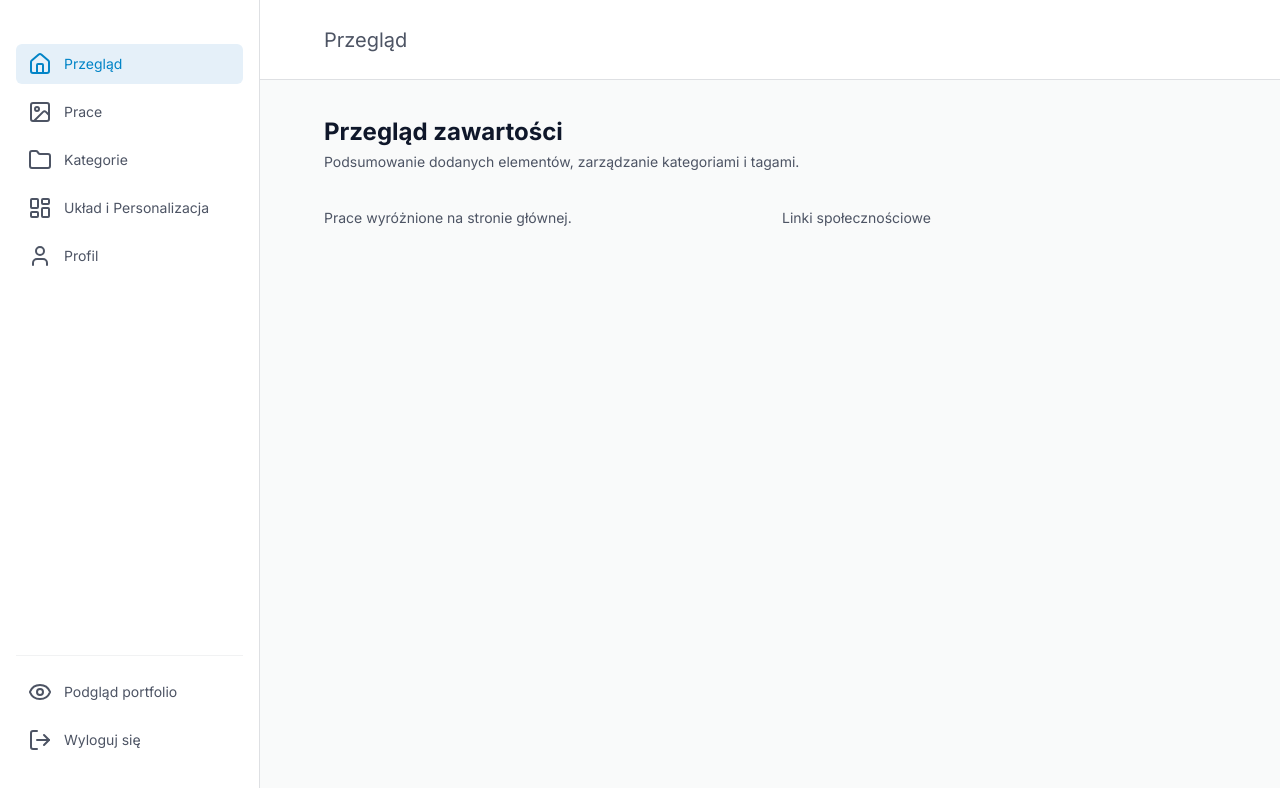
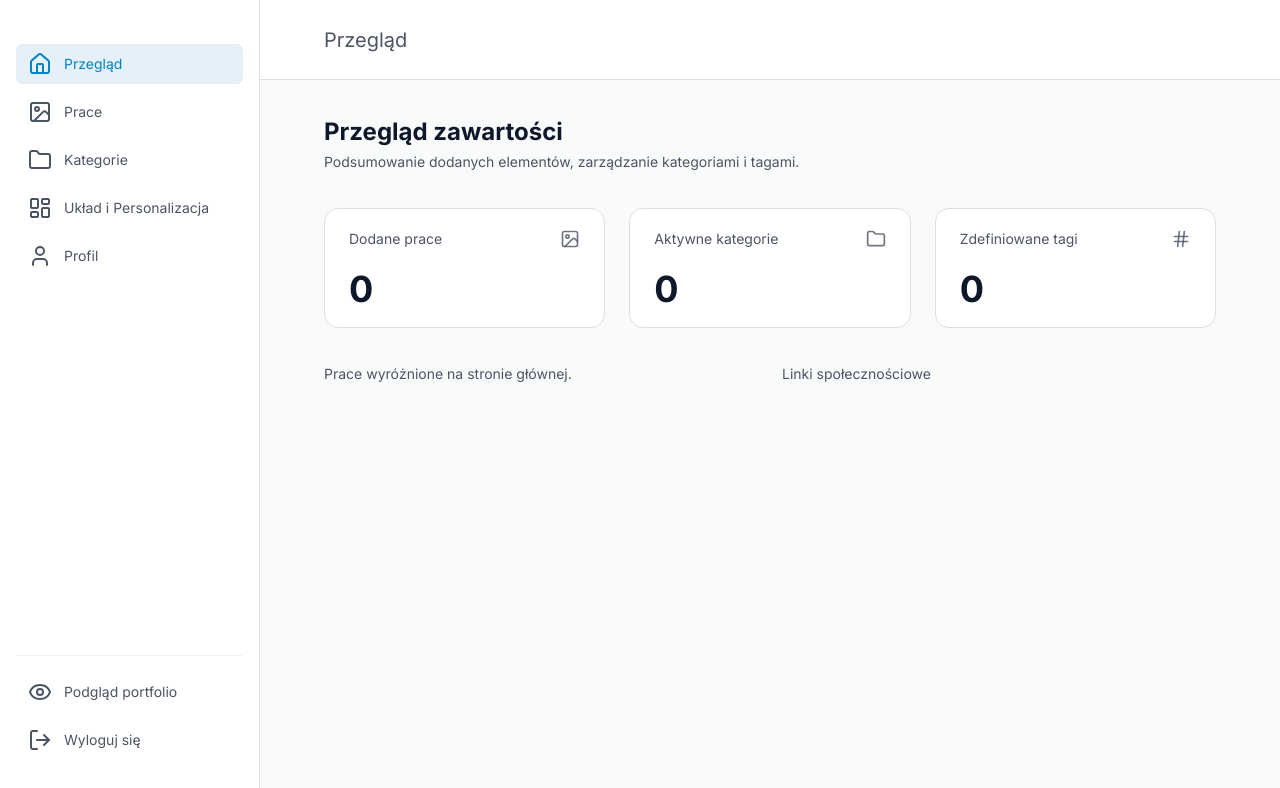
Before and after one commit to artsea-project/artsea-webapp, a Next.js app: page /admin in a window 1280 px wide. Shown: the top 788 px of the page. Built offline with nearby package versions, Linux system fonts and the light colour scheme; no server answers; the database is empty.

Commit message:
feat(overview): add summary stat cards to admin overview

```diff
--- a/app/admin/page.tsx
+++ b/app/admin/page.tsx
@@ -1,4 +1,20 @@
+import { Folder, Hash, Image as ImageIcon } from "lucide-react"
+import { Suspense } from "react"
+
+import OverviewStatCard from "@/components/admin-overview/OverviewStatCard"
+import { getAdminOverviewStats } from "@/lib/overview/queries"
+
 export default function AdminOverviewPage() {
+    return (
+        <Suspense fallback={null}>
+            <OverviewContent />
+        </Suspense>
+    )
+}
+
+async function OverviewContent() {
+    const stats = await getAdminOverviewStats()
+
     return (
         <div className="px-4 py-6 font-secondary sm:px-8 md:px-16 md:py-9">
             <div className="flex w-full flex-col gap-9">
@@ -7,6 +23,27 @@ export default function AdminOverviewPage() {
                     <p className="mt-1 text-sm text-muted-foreground">
                         Podsumowanie dodanych elementów, zarządzanie kategoriami i tagami.
                     </p>
+                </div>
+
+                <div className="grid grid-cols-1 gap-6 md:grid-cols-3">
+                    <OverviewStatCard
+                        label="Dodane prace"
+                        value={stats.worksCount}
+                        href="/admin/works"
+                        icon={ImageIcon}
+                    />
+                    <OverviewStatCard
+                        label="Aktywne kategorie"
+                        value={stats.categoriesCount}
+                        href="/admin/categories"
+                        icon={Folder}
+                    />
+                    <OverviewStatCard
+                        label="Zdefiniowane tagi"
+                        value={stats.tagsCount}
+                        href="/admin/categories"
+                        icon={Hash}
+                    />
                 </div>
 
                 <div className="grid grid-cols-1 gap-6 lg:grid-cols-2">
--- /dev/null
+++ b/components/admin-overview/OverviewStatCard.tsx
@@ -0,0 +1,30 @@
+import type { LucideIcon } from "lucide-react"
+import Link from "next/link"
+
+interface OverviewStatCardProps {
+    label: string
+    value: number
+    href: string
+    icon: LucideIcon
+}
+
+/** Clickable summary stat card linking to the corresponding admin management section. */
+export default function OverviewStatCard({
+    label,
+    value,
+    href,
+    icon: Icon,
+}: OverviewStatCardProps) {
+    return (
+        <Link
+            href={href}
+            className="flex h-30 flex-col justify-between rounded-xl border border-border bg-background px-6 py-5 transition-colors hover:border-foreground/30 focus-visible:ring-2 focus-visible:ring-ring focus-visible:outline-none"
+        >
+            <div className="flex items-start justify-between gap-3">
+                <span className="text-sm font-normal text-muted-foreground">{label}</span>
+                <Icon aria-hidden="true" className="size-5 shrink-0 text-muted-foreground/80" />
+            </div>
+            <span className="text-4xl leading-none font-bold text-foreground">{value}</span>
+        </Link>
+    )
+}
```
